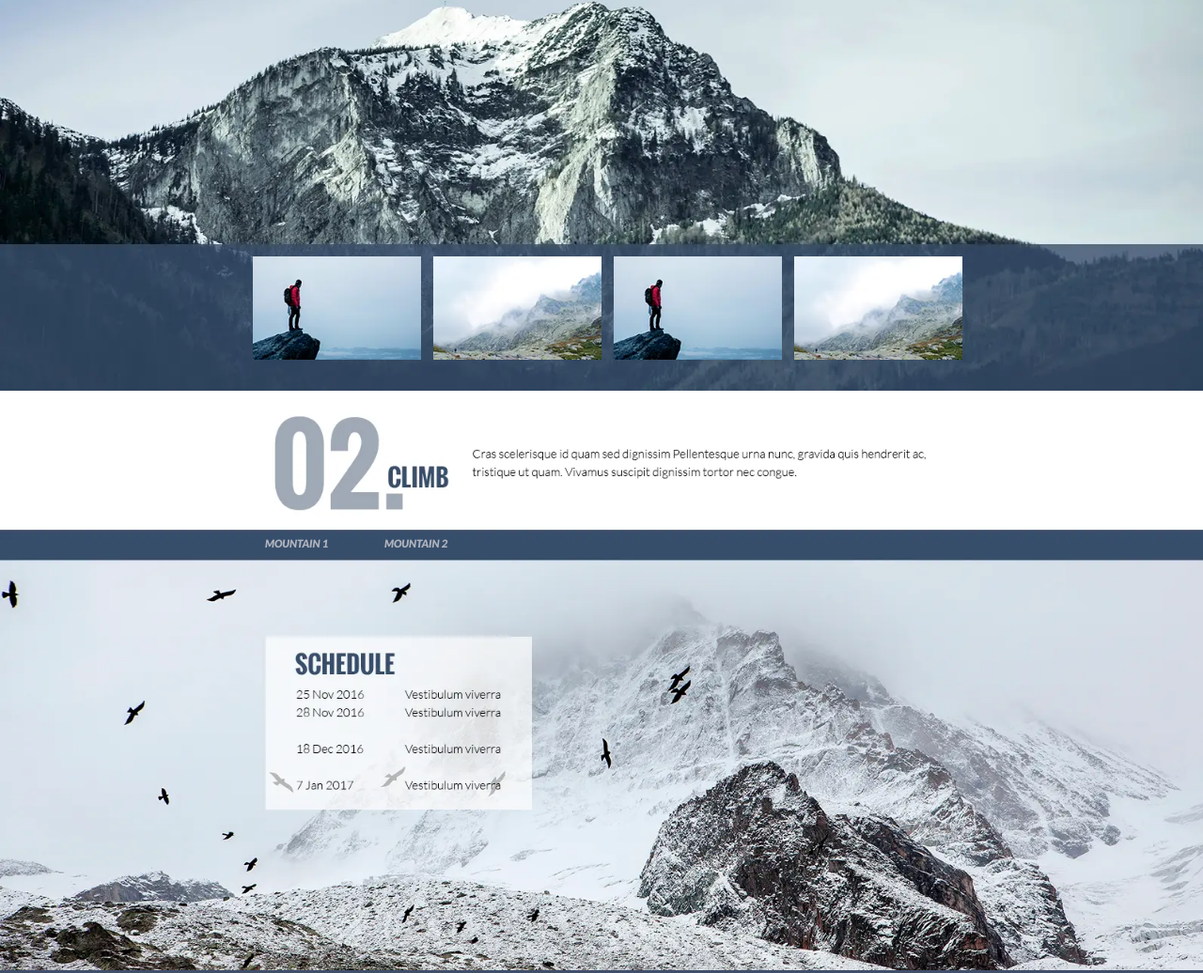
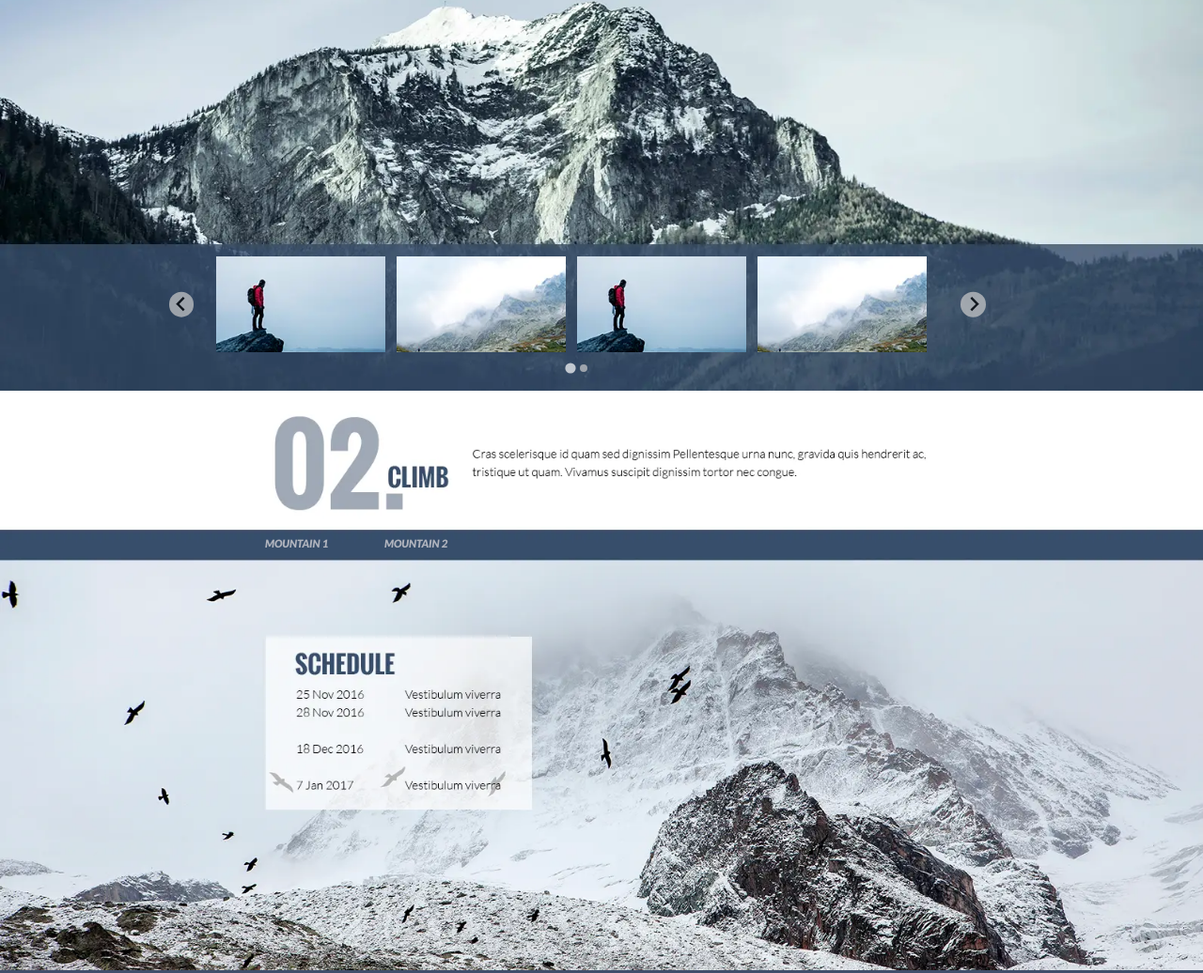
Before and after one commit to TomiRoura/-CoalitionTechnologies, a plain HTML site: page index.html in a window 1280 px wide. Shown: the part 1032-2068 px from the top of the page at 94% size. Drawn offline with nearby package versions, Linux system fonts and the light colour scheme.

Commit message:
finished

```diff
--- a/css/carousel.css
+++ b/css/carousel.css
@@ -1,11 +1,26 @@
-.carousel{
+.carousel {
     display: flex;
     position: absolute;
     margin-top: 50%;
-    margin-left: 20%;
+    margin-left: 18%;
+    z-index: 10;
 }
 
-.carouselImg{
+.carouselImg {
     width: 14vw;
-    margin-left: 1vw;
 }
+
+.splide__arrow--prev {
+    margin-left: -5vw;
+}
+
+.splide__arrow--next {
+    margin-right: -5vw;
+}
+
+
+
+.splide__pagination__page {
+    opacity: 10;
+    bottom: -2.5vw;
+}
--- a/index.html
+++ b/index.html
@@ -6,17 +6,16 @@
     <meta charset="utf8">
     <meta http-equiv="X-UA-Compatible" content="IE=edge">
     <meta name="viewport" content="width=device-width, initial-scale=1" />
-        <meta name="description"
-          content="Recruiting test for Coalision Technologies" />
-        <meta name="keywords"
-          content="mountains, hiking, nature, snow, Los angeles" />
+    <meta name="description" content="Recruiting test for Coalision Technologies" />
+    <meta name="keywords" content="mountains, hiking, nature, snow, Los angeles" />
     <link rel="shortcut icon" href="favicon.ico">
     <link rel="stylesheet" href="css/styles.css">
     <link rel="stylesheet" href="css/accordion.css">
     <link rel="stylesheet" href="css/carousel.css">
     <link rel="stylesheet" href="css/footer.css">
-        <link href="https://fonts.googleapis.com/css2?family=Lato:ital,wght@1,900&display=swap" rel="stylesheet">
-        <link rel="stylesheet" href="https://cdn.jsdelivr.net/npm/swiper@8/swiper-bundle.min.css"/>
+    <link rel="stylesheet" href="https://fonts.googleapis.com/css2?family=Lato:ital,wght@1,900&display=swap">
+    <link rel="stylesheet" href="https://cdn.jsdelivr.net/npm/@splidejs/splide@4.1.4/dist/css/splide.min.css">
+
 <body>
     <main>
         <section id="home">
@@ -24,14 +23,14 @@
                 <div class="navigation">
                     <input type="checkbox" class="toggle-menu">
                     <div class="accordion"></div>
-              <div  class="navbar">
+                    <div class="navbar">
                         <a href="#history" class="linksFirstDiv">01.HISTORY</a>
                         <a href="#team" class="linksFirstDiv">02.TEAM</a>
                     </div>
                 </div>
             </div>
             </div>
-               <img src="images/index/background1.webp" class="background1" >
+            <img src="images/index/background1.webp" class="background1">
             </Div>
         </section>
         <section id="history">
@@ -40,23 +39,84 @@
                 <a href="#team" class="linksSecDiv">02.TEAM</a>
             </div>
             <div class="carousel">
+                <div class="splide">
+                    <div class="splide__track">
+                        <div class="splide__list">
+                            <div class="splide__slide">
+                                <div class="img_box">
                                     <img src="images/carousel/image0.webp" class="carouselImg">
-              <img src="images/carousel/image1.webp" class="carouselImg">
-              <img src="images/carousel/image0.webp" class="carouselImg">
+                                </div>
+                            </div>
+                            <div class="splide__slide">
+                                <div class="img_box">
                                     <img src="images/carousel/image1.webp" class="carouselImg">
                                 </div>
-             <img src="images/index/background2.webp" class="background2" >
+                            </div>
+                            <div class="splide__slide">
+                                <div class="img_box">
+                                    <img src="images/carousel/image0.webp" class="carouselImg">
+                                </div>
+                            </div>
+                            <div class="splide__slide">
+                                <div class="img_box">
+                                    <img src="images/carousel/image1.webp" class="carouselImg">
+                                </div>
+                            </div>
+                            <div class="splide__slide">
+                                <div class="img_box">
+                                    <img src="images/carousel/image0.webp" class="carouselImg">
+                                </div>
+                            </div>
+                            <div class="splide__slide">
+                                <div class="img_box">
+                                    <img src="images/carousel/image1.webp" class="carouselImg">
+                                </div>
+                            </div>
+                            <div class="splide__slide">
+                                <div class="img_box">
+                                    <img src="images/carousel/image0.webp" class="carouselImg">
+                                </div>
+                            </div>
+                            <div class="splide__slide">
+                                <div class="img_box">
+                                    <img src="images/carousel/image1.webp" class="carouselImg">
+                                </div>
+                            </div>
+
+                        </div>
+                    </div>
+                </div>
+            </div>
+            <img src="images/index/background2.webp" class="background2">
         </section>
         <section id="team">
             <div class="navThird">
                 <a href="#home" class="linksThirdDiv">MOUNTAIN 1</a>
                 <a href="#history" class="linksThirdDiv">MOUNTAIN 2</a>
             </div>
-             <img src="images/index/background3.webp" class="background3" >
+            <img src="images/index/background3.webp" class="background3">
         </section>
         <div class="footer">
-            <img src="images/index/footerLogo.webp" class="footerLogo" >
+            <img src="images/index/footerLogo.webp" class="footerLogo">
         </div>
     </main>
-        <body>
+
+    <script src="https://cdn.jsdelivr.net/npm/@splidejs/splide@4.1.4/dist/js/splide.min.js"></script>
+    <script>
+        var splide = new Splide('.splide', {
+            type: 'loop',
+            perPage: 4,
+            drag: 'free',
+            width: '60vw',
+            height: '8vw',
+            classes: {
+                prev: 'splide__arrow--prev arrowPrev',
+                next: 'splide__arrow--next arrowNext',
+            },
+        });
+        splide.mount();
+    </script>
+
+</body>
+
 </html>
```
Also changed, not shown: javascript/carouselScript.js (deleted). Lines whose indentation alone changed are shown as unchanged.
